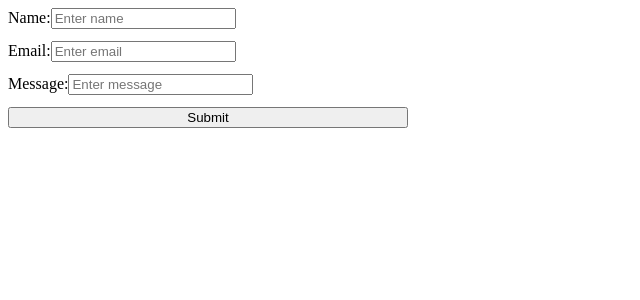
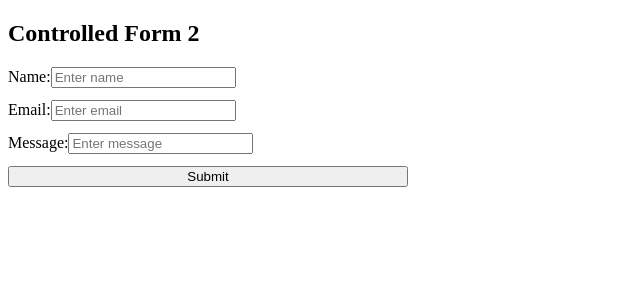
Before and after one commit to piyushnanwani/react-state, a React (Vite) app: page / in a window 1280 px wide. Shown: the top 300 px of the page, without its empty margins (0-640 px from the left). Built offline with nearby package versions, Linux system fonts and the light colour scheme.

Commit message:
better way for form handling

```diff
--- /dev/null
+++ b/src/ControlledForm2.tsx
@@ -0,0 +1,81 @@
+import React, { useState } from "react";
+
+interface FormData {
+  name: string;
+  email: string;
+  message: string;
+}
+
+export default function ControlledForm2() {
+
+  const [formData, setFormData] = useState<FormData> ({
+    name: "",
+    email: "",
+    message: ""
+  })
+
+
+  const handleChange = (e: React.ChangeEvent<HTMLInputElement>) => {
+    const { name, value } = e.target; // object destructuring
+    console.log(formData);
+    setFormData((prev) => ({
+      ...prev,
+      [name]: value
+    }))
+  };
+
+  const handleSubmit = (e: FormEvent<HTMLFormElement>) => {
+    e.preventDefault();
+    console.log(formData);
+    alert("Form submitted! ");
+  };
+  return (
+    <>
+      <h2>Controlled Form 2</h2>
+      <form
+        onSubmit={handleSubmit}
+        style={{
+          display: "flex",
+          flexDirection: "column",
+          gap: "12px",
+          maxWidth: "400px"
+        }}
+      >
+        <div>
+          <label htmlFor="name">Name:</label>
+          <input
+            name="name"
+            type="text"
+            value={formData.name}
+            onChange={handleChange}
+            placeholder="Enter name"
+          />
+        </div>
+
+        <div>
+          <label htmlFor="email">Email:</label>
+          <input
+            name="email"
+            type="text"
+            value={formData.email}
+            onChange={handleChange}
+            placeholder="Enter email"
+          />
+        </div>
+
+        <div>
+          <label htmlFor="message">Message:</label>
+          <input
+            name="message"
+            type="text"
+            value={formData.message}
+            onChange={handleChange}
+            placeholder="Enter message"
+          />
+        </div>
+
+        <button type="submit">Submit</button>
+      </form>
+    </>
+  );
+}
--- a/src/main.tsx
+++ b/src/main.tsx
@@ -5,13 +5,15 @@ import { createRoot } from 'react-dom/client'
 // import FormComponent from "./Form.tsx"
 
 // import MouseEventsExample from './MouseEventsExample.tsx';
-import ControlledForm from "./ControlledForm.tsx";
+// import ControlledForm from "./ControlledForm.tsx";
+import ControlledForm2 from "./ControlledForm2.tsx";
 
 createRoot(document.getElementById("root")!).render(
   <StrictMode>
     {/* <App /> */}
     {/* <FormComponent /> */}
     {/* <MouseEventsExample /> */}
-    <ControlledForm />
+    {/* <ControlledForm /> */}
+    <ControlledForm2 />
   </StrictMode>
 );
```
